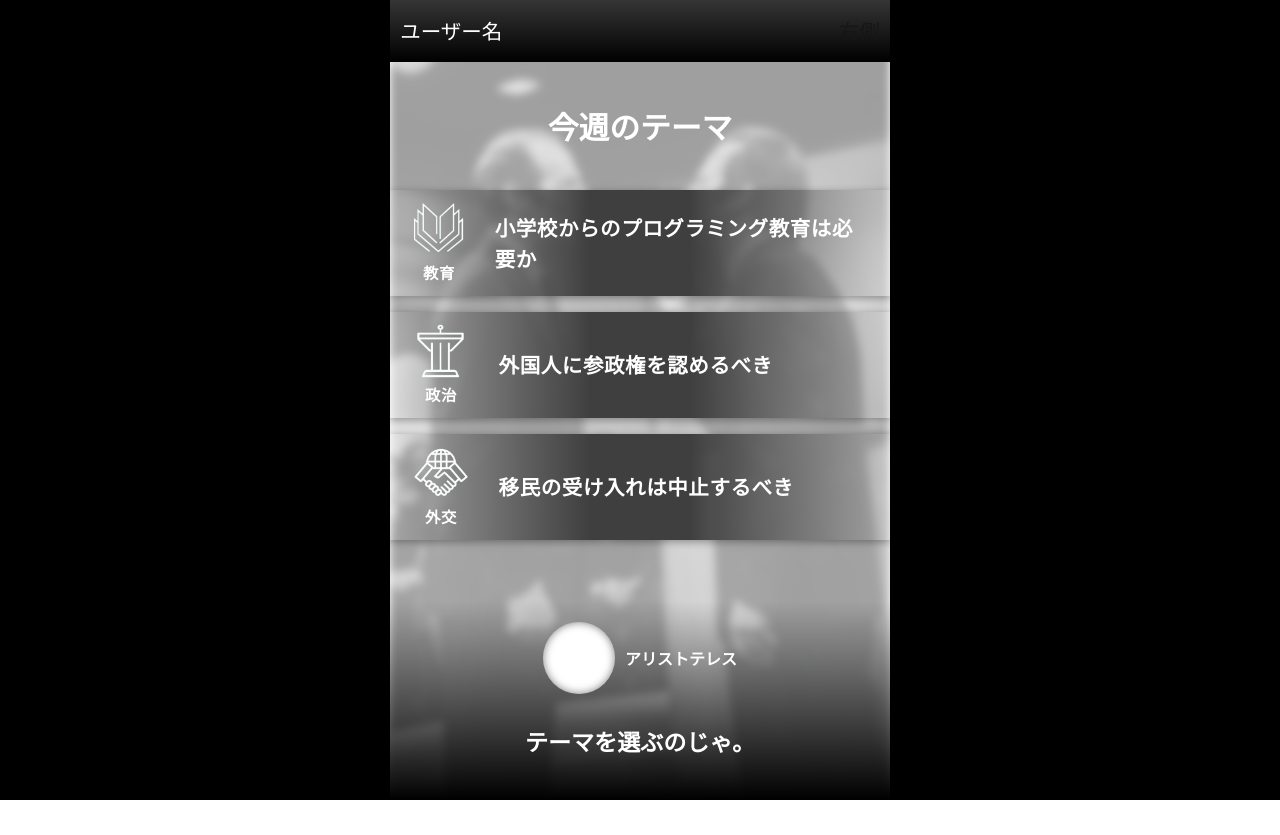
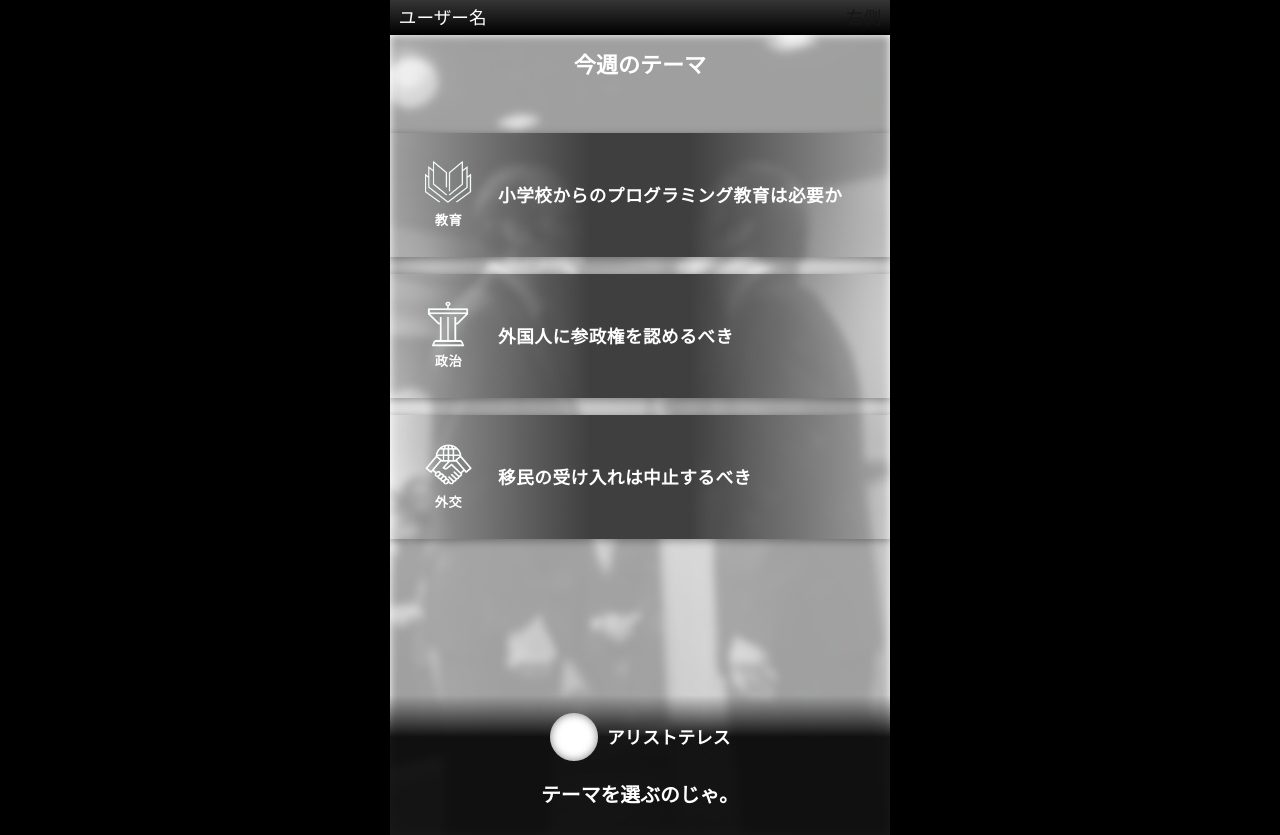
Before and after one commit to gorimatyan/aristo-frontend, a Next.js app: page /theme in a window 1280 px wide. Before the commit the page ends 800 px from the top, so only its background shows below. Built offline with nearby package versions, Linux system fonts and the light colour scheme; grey boxes are pictures that could not be loaded.

Commit message:
対戦開始までの画面を作成

```diff
--- a/src/app/HomePage.tsx
+++ b/src/app/HomePage.tsx
@@ -29,7 +29,7 @@ export const HomePage = () => {
       </div>
 
       {/* メニュー */}
-      <ul className="mt-64x flex w-full max-w-[420px] flex-col items-stretch gap-12x">
+      <ul className="mt-64x flex w-full max-w-500x flex-col items-stretch gap-12x">
         {[
           { label: "プレイ", onClick: () => router.push("/theme") },
           { label: "スピーチジム", onClick: () => {} },
@@ -38,7 +38,7 @@ export const HomePage = () => {
         ].map((item) => (
           <li key={item.label}>
             <GradientButton
-              className="py-14x text-20x"
+              className="w-full py-14x text-20x"
               item={item.label}
               onClick={item.onClick}
             />
--- a/src/app/globals.css
+++ b/src/app/globals.css
@@ -19,3 +19,24 @@ body {
   color: var(--foreground);
   font-family: Arial, Helvetica, sans-serif;
 }
+
+@keyframes ripple {
+  0% {
+    transform: scale(0);
+    opacity: 0.7;
+  }
+  100% {
+    transform: scale(4);
+    opacity: 0;
+  }
+}
+
+.ripple-effect {
+  position: absolute;
+  border-radius: 50%;
+  background: rgba(255, 255, 255, 0.7);
+  width: 200px;
+  height: 200px;
+  animation: ripple 0.6s linear;
+  pointer-events: none;
+}
--- a/src/app/theme/ThemePage.tsx
+++ b/src/app/theme/ThemePage.tsx
@@ -9,12 +9,13 @@ export const ThemeSelectPage = () => {
   const router = useRouter()
   return (
     <BackgroundLayout backgroundImageSrc="/assets/images/debate/u7544387239_a_black_and_white_photograph_of_the_72_hexen_stoc_d4e4e37e-bfea-4797-ba2a-41b76a3dfa3b_1.png">
-      <div className="text-center text-white">
-        <div className="my-32x flex items-center justify-center">
-          <h2 className="text-24x font-bold">今週のテーマ</h2>
-        </div>
+      <div className="h-[60dvh] text-center text-white">
+        <div className="flex h-full flex-col justify-center gap-16x">
+          <div className="my-32x flex items-center justify-center">
+            <h2 className="text-20x font-bold">今週のテーマ</h2>
+          </div>
 
-        <ul className="space-y-4">
+          {/* テーマ一覧 */}
           {[
             {
               theme: "教育",
@@ -35,7 +36,7 @@ export const ThemeSelectPage = () => {
               onClick: () => router.push("/theme/diplomacy"),
             },
           ].map((item) => (
-            <li key={item.label} className="flex items-center">
+            <div key={item.label} className="flex items-center">
               <GradientButton
                 className="px-32x py-24x"
                 item={
@@ -57,13 +58,13 @@ export const ThemeSelectPage = () => {
                 }
                 onClick={item.onClick}
               />
-            </li>
+            </div>
           ))}
-        </ul>
+        </div>
       </div>
       <CharacterSpeech
         className="absolute bottom-0 left-0 right-0"
-        videoSrc="assets/videos/aristotle/he_mans_facial_express_2.mp4"
+        videoSrc="/assets/videos/aristotle/he_mans_facial_express_2.mp4"
         name="アリストテレス"
         text="テーマを選ぶのじゃ。"
       />
--- a/src/app/theme/[themeName]/ThemeNamePage.tsx
+++ b/src/app/theme/[themeName]/ThemeNamePage.tsx
@@ -3,12 +3,43 @@ import BackgroundLayout from "@/features/layout/components/BackgroundLayout"
 import { CharacterSpeech } from "@/features/characterSpeech/CharacterSpeech"
 import { PositiveNegativeButton } from "@/features/button/PositiveNegativeButton"
 import Image from "next/image"
+import { useState } from "react"
+import { GradientButton } from "@/features/button/GradientButton"
 
 export const ThemeNamePage = () => {
+  const positive = [
+    "デジタル社会に必須の基礎リテラシーを早期に身につけられる",
+    "論理的思考力の育成につながる",
+    "早く始めることで興味関心の幅が広がる",
+  ]
+  const negative = [
+    "国語や算数など基礎科目がおろそかになる懸念",
+    "教師の指導力やカリキュラム整備が追いついていない",
+    "IT機器格差（家庭環境の違い）による不平等が広がる",
+  ]
+
+  const [selected, setSelected] = useState<"none" | "positive" | "negative">(
+    "none",
+  )
+  const handleSelect = (type: "none" | "positive" | "negative") => {
+    // 再度同じボタンを押したらnoneにする
+    setSelected((prev) => (prev === type ? "none" : type))
+  }
+
+  const characterSpeechText = (winRate: number) => {
+    if (selected === "none") {
+      return "肯定側か否定側<br />どちらを選ぶのじゃ？"
+    } else if (selected === "positive") {
+      return `肯定側の平均勝率は<span class="text-red-500 font-bold">${100 - winRate}%</span>なのじゃ<br />勝つことができれば<br />君の論理力は本物じゃ`
+    } else {
+      return `否定側の平均勝率は<span class="text-red-500 font-bold">${winRate}%</span>なのじゃ<br />勝てば奇跡、負けても誇り<br />それがこの道じゃ`
+    }
+  }
+
   return (
     <BackgroundLayout backgroundImageSrc="/assets/images/debate/u7544387239_a_black_and_white_photograph_of_the_72_hexen_stoc_d4e4e37e-bfea-4797-ba2a-41b76a3dfa3b_1.png">
-      <div className="text-center text-white">
-        <div className="my-32x flex items-center justify-center">
+      <div className="pb-200x text-center text-white">
+        <div className="flex flex-col items-center justify-center gap-8x py-32x">
           <Image
             src="/assets/images/theme/book.png"
             alt="theme"
@@ -16,30 +47,67 @@ export const ThemeNamePage = () => {
             height={100}
             className="size-64x"
           />
+          <span className="text-22x font-bold">教育</span>
+          <span className="text-18x font-bold">
+            小学校からのプログラミング教育は必要か
+          </span>
         </div>
 
-        <div className="flex w-full items-center">
+        <div className="flex w-full flex-col items-center justify-center gap-8x px-16x">
           <PositiveNegativeButton
-            className="w-220x"
-            onClick={() => {}}
+            className="h-240x w-full"
+            onClick={() => handleSelect("positive")}
             buttonType="positive"
+            selected={selected === "positive"}
           >
-            <div>肯定</div>
+            <ul className="flex flex-col items-start gap-6x p-12x text-start text-15x font-bold leading-[1.4]">
+              {positive.map((item) => (
+                <li key={item} className="flex items-start gap-8x">
+                  <Image
+                    src="/assets/images/memo/pen.png"
+                    alt="negative"
+                    width={100}
+                    height={100}
+                    className="mt-7x size-14x"
+                  />
+                  <span>{item}</span>
+                </li>
+              ))}
+            </ul>
           </PositiveNegativeButton>
           <PositiveNegativeButton
-            className="w-220x"
-            onClick={() => {}}
+            className="h-240x w-full"
+            onClick={() => handleSelect("negative")}
             buttonType="negative"
+            selected={selected === "negative"}
           >
-            <div>否定</div>
+            <ul className="flex flex-col items-start gap-6x p-12x text-start text-15x font-bold leading-[1.4]">
+              {negative.map((item) => (
+                <li key={item} className="flex items-start gap-8x">
+                  <Image
+                    src="/assets/images/memo/pen.png"
+                    alt="negative"
+                    width={100}
+                    height={100}
+                    className="mt-7x size-14x"
+                  />
+                  <span>{item}</span>
+                </li>
+              ))}
+            </ul>
           </PositiveNegativeButton>
         </div>
+
+        <GradientButton
+          className="!mt-32x !py-16x text-20x"
+          item="マッチング開始"
+          onClick={() => {}}
+        />
       </div>
       <CharacterSpeech
-        className="absolute bottom-0 left-0 right-0"
-        videoSrc="assets/videos/aristotle/he_mans_facial_express_2.mp4"
+        videoSrc="/assets/videos/aristotle/he_mans_facial_express_2.mp4"
         name="アリストテレス"
-        text="テーマを選ぶのじゃ。"
+        text={characterSpeechText(33)}
       />
     </BackgroundLayout>
   )
--- a/src/app/theme/layout.tsx
+++ b/src/app/theme/layout.tsx
@@ -5,7 +5,7 @@ export const metadata: Metadata = {
   description: "ジャンルを選択",
 }
 
-export default function GenreLayout({
+export default function ThemeLayout({
   children,
 }: {
   children: React.ReactNode
--- a/src/constants/designTokens.ts
+++ b/src/constants/designTokens.ts
@@ -4,7 +4,7 @@
 export const SCREENS = {
   min: 320,
   base: 390,
-  max: 500,
+  max: 430,
 }
 
 /**
--- a/src/features/button/GradientButton.tsx
+++ b/src/features/button/GradientButton.tsx
@@ -17,11 +17,11 @@ export const GradientButton = ({
       type="button"
       onClick={onClick}
       className={mergeClassNames(
-        "w-full bg-[linear-gradient(90deg,transparent_0%,#3F3F3F_40%,#3F3F3F_60%,transparent_100%)] px-6 py-3 text-18x font-bold text-white shadow-[0_2px_8px_rgba(0,0,0,0.35)]",
+        "w-full bg-[linear-gradient(90deg,transparent_0%,#3F3F3F_40%,#3F3F3F_60%,transparent_100%)] px-24x py-12x text-18x font-bold tracking-wide text-white shadow-[0_2px_8px_rgba(0,0,0,0.35)]",
         className,
       )}
     >
-      <span className="tracking-wide">{item}</span>
+      {item}
     </button>
   )
 }
--- a/src/features/characterSpeech/CharacterSpeech.tsx
+++ b/src/features/characterSpeech/CharacterSpeech.tsx
@@ -16,8 +16,12 @@ export const CharacterSpeech: React.FC<CharacterSpeechProps> = ({
 }) => {
   return (
     <div
+      style={{
+        background:
+          "linear-gradient(to top, rgba(0, 0, 0, 0.9) 70%, transparent)",
+      }}
       className={mergeClassNames(
-        "flex min-h-100x flex-col items-center justify-center gap-8x bg-gradient-to-t from-black to-transparent p-16x text-white",
+        "fixed bottom-0 left-0 right-0 z-50 flex min-h-90x flex-col items-center justify-center gap-8x p-16x text-white",
         className,
       )}
     >
@@ -29,17 +33,19 @@ export const CharacterSpeech: React.FC<CharacterSpeechProps> = ({
             autoPlay
             loop
             muted
-            className="h-48x w-48x rounded-full"
+            className="h-36x w-36x rounded-full"
           />
         </div>
 
         {/* キャラ名 */}
         <div>
-          <div className="font-bold">{name}</div>
+          <div className="text-16x font-bold">{name}</div>
         </div>
       </div>
 
-      <div className="py-16x text-center text-18x font-bold">{text}</div>
+      <div className="py-8x text-center text-18x font-bold">
+        <div dangerouslySetInnerHTML={{ __html: text }} />
+      </div>
     </div>
   )
 }
--- a/src/features/header/components/MainHeader.tsx
+++ b/src/features/header/components/MainHeader.tsx
@@ -1,12 +1,26 @@
+import { mergeClassNames } from "@/features/style/classnames"
+import type { ComponentPropsWithRef } from "react"
+
+type MainHeaderProps = ComponentPropsWithRef<"header"> & {
+  userName: string
+  rightSide: React.ReactNode
+  className?: string
+}
+
 export const MainHeader = ({
   userName,
   rightSide,
-}: {
-  userName: string
-  rightSide: React.ReactNode
-}) => {
+  className,
+  ...props
+}: MainHeaderProps) => {
   return (
-    <header className="relative flex h-48x items-center justify-between bg-gradient-to-b from-[#353535] to-black px-8x text-16x">
+    <header
+      className={mergeClassNames(
+        "fixed top-0 z-50 flex w-full max-w-[500px] items-center justify-between bg-gradient-to-b from-[#353535] to-black px-8x text-16x",
+        className,
+      )}
+      {...props}
+    >
       <div className="text-white">{userName}</div>
       <div>{rightSide}</div>
     </header>
--- a/src/features/layout/components/BackgroundLayout.tsx
+++ b/src/features/layout/components/BackgroundLayout.tsx
@@ -11,8 +11,12 @@ const BackgroundLayout: React.FC<BackgroundLayoutProps> = ({
   children,
 }) => {
   return (
-    <div className="relative min-h-dvh w-full overflow-hidden">
-      <MainHeader userName="ユーザー名" rightSide={<div>右側</div>} />
+    <div className="relative mt-32x min-h-dvh w-full">
+      <MainHeader
+        className="h-32x"
+        userName="ユーザー名"
+        rightSide={<div>右側</div>}
+      />
       <Image
         src={backgroundImageSrc}
         alt="background"
```
Also changed, not shown: src/features/button/PositiveNegativeButton.tsx (+56 -13 lines), public/assets/images/memo/pen.png (added).
